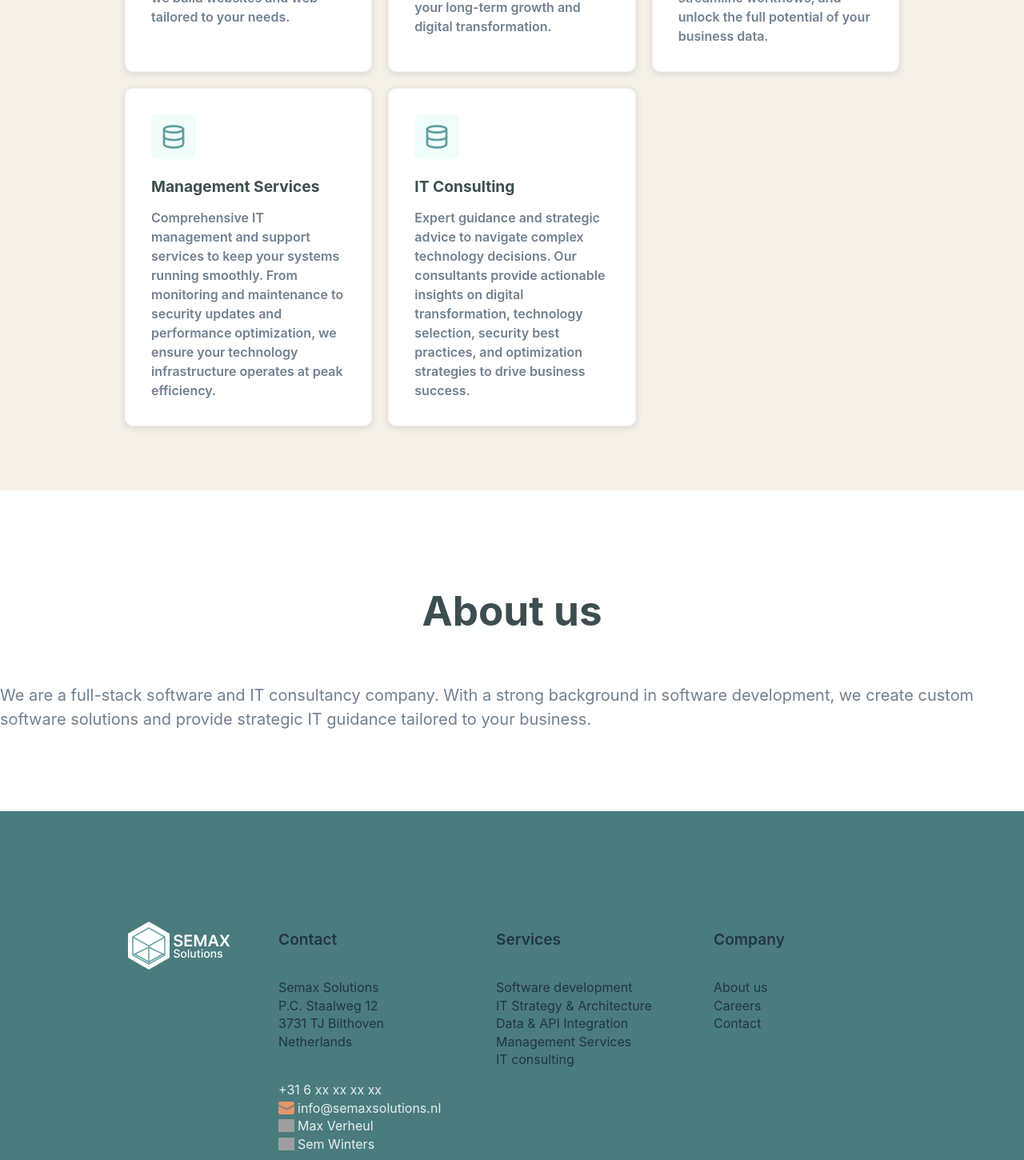
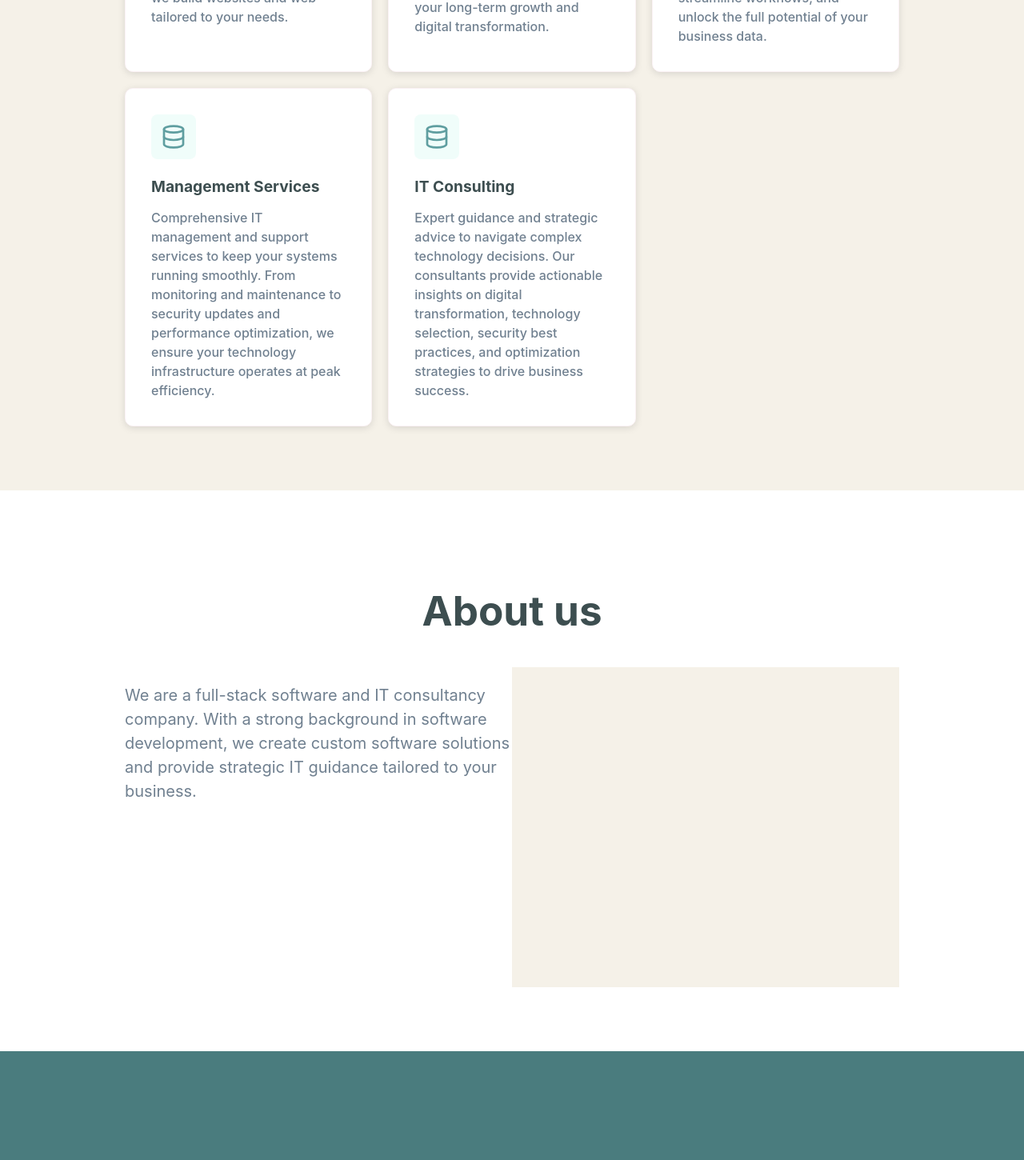
Before and after one commit to Semax-solutions/business-website, a React (Vite) app in the folder SemaxWeb/: page / in a window 1280 px wide. Shown: the part 1330-2780 px from the top of the page at 80% size. Built offline with nearby package versions, Linux system fonts and the light colour scheme; grey boxes are pictures that could not be loaded.

Commit message:
Added template for picture in about us.

```diff
--- a/SemaxWeb/src/view/components/card/Card.module.css
+++ b/SemaxWeb/src/view/components/card/Card.module.css
@@ -48,6 +48,6 @@
 
 .description {
     color: var(--accent-color-neutral);
-    font-weight: 600;
+    font-weight: 500;
     margin: 0;
 }
--- a/SemaxWeb/src/view/page/HomePage.tsx
+++ b/SemaxWeb/src/view/page/HomePage.tsx
@@ -42,7 +42,7 @@ const HomePage = () => {
             <section className={`${classes.contentRow} ${classes.whiteBackground}`}>
                 <div className={classes.container}>
                     <h1>About us</h1>
-                    <div>
+                    <div className={classes.AboutUsContainer}>
                         {/* <p className={classes.about}>
                             We are a full-stack software company specializing in custom built digital solutions.
                             We design and develop software that is tailored to the specific needs of each business no off-the-shelf products, no unnecessary complexity.
@@ -53,6 +53,9 @@ const HomePage = () => {
                         <p className={classes.about}>
                             We are a full-stack software and IT consultancy company. With a strong background in software development, we create custom software solutions and provide strategic IT guidance tailored to your business.
                         </p>
+                        <div className={classes.imgTemp}>
+
+                        </div>
                     </div>
                 </div>
             </section>
--- a/SemaxWeb/src/view/page/css/HomePage.module.css
+++ b/SemaxWeb/src/view/page/css/HomePage.module.css
@@ -30,7 +30,7 @@ h1 {
 }
 
 .contentRow {
-  padding: 80px 0;
+  padding: 80px 156px;
 }
 
 .primaryBackground {
@@ -101,6 +101,19 @@ h1 {
 .about {
   color: var(--accent-color-neutral);
   font-size: 1.25rem;
+  width: 50%;
+}
+
+.AboutUsContainer {
+  display: flex;
+  justify-content: center;
+  align-content: center;
+}
+
+.imgTemp {
+  width: 50%;
+  height: 400px;
+  background-color: var(--secondary-color-background);
 }
 
 @keyframes arrow {
@@ -124,20 +137,21 @@ h1 {
   .cardContainer {
     grid-template-columns: 1fr 1fr 1fr;
     gap: 20px;
-    padding: 0 156px;
   }
 
 }
 
 /* Tablet */
 @media (max-width: 1024px) {
+  .contentRow {
+    padding: 24px;
+  }
   .home {
     height: 100vh;
   }
   .cardContainer {
     grid-template-columns: 1fr;
     gap: 20px;
-    padding: 24px
   }
 
   .arrowDownContainer {
@@ -147,16 +161,32 @@ h1 {
 
 /* Mobile */
 @media (max-width: 768px) {
+  .contentRow {
+    padding: 24px;
+  }
   .home {
     height: 100vh;
   }
   .cardContainer {
     grid-template-columns: 1fr;
     gap: 20px;
-    padding: 24px
   }
 
   .arrowDownContainer {
     bottom: 60px;
   }
+  .about {
+    color: var(--accent-color-neutral);
+    font-size: 1rem;
+  }
+
+  .AboutUsContainer {
+    flex-direction: column;
+  }
+
+  .imgTemp {
+    width: 300px;
+    height: 200px;
+    background-color: var(--secondary-color-background);
+  }
 }
```
